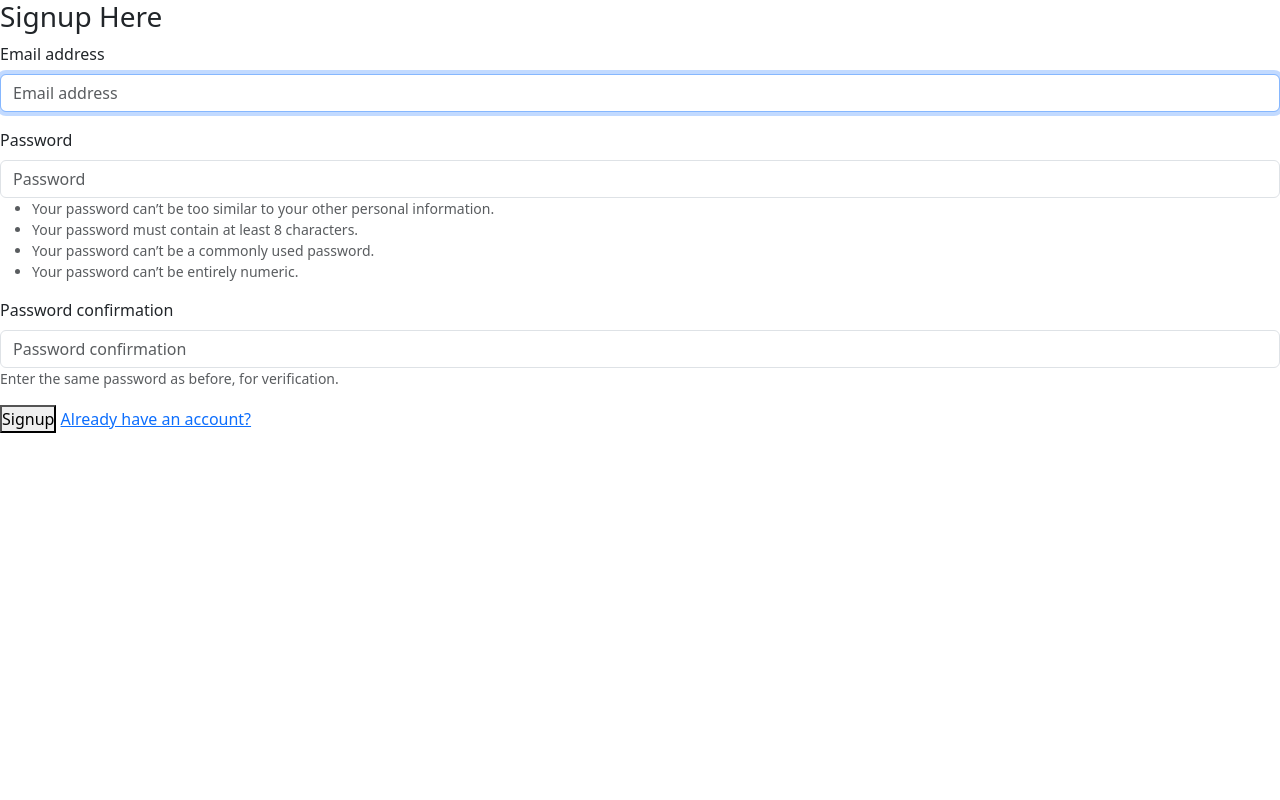
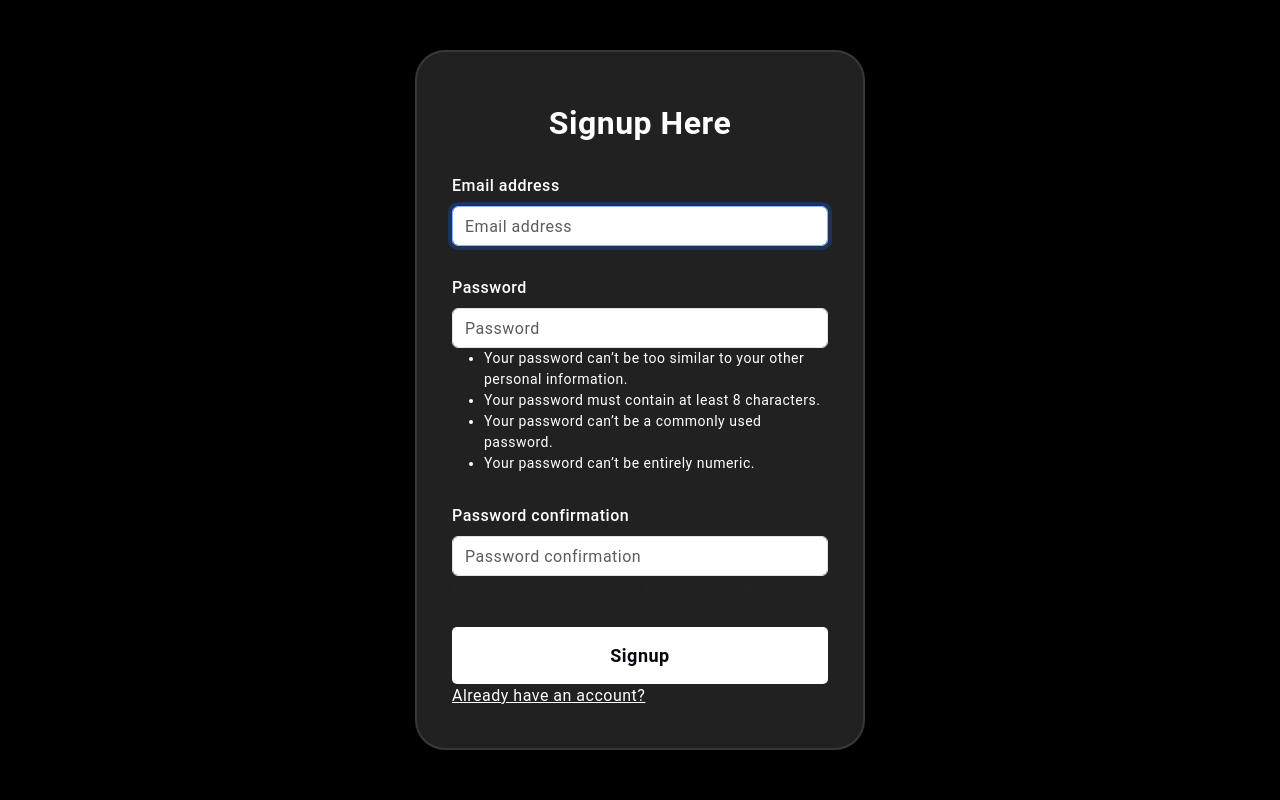
Before and after one commit to Julienexe/shopstop, a Django app: template users/templates/users/signup.html in a window 1280 px wide. Run offline with Django 5.2, Linux system fonts and the light colour scheme; the template is opened without the code that fills it: values that come from a table or form of the project are taken from there, others are empty; some libraries are stand-ins or nearby versions.

Commit message:
organising form ui design

```diff
--- a/static/css/style.css
+++ b/static/css/style.css
@@ -9,6 +9,7 @@ html,
 body
 {
     overflow: hidden;
+    background-color: #000;
 }
 
 .experience
@@ -32,3 +33,66 @@ body
 {
     color: inherit;
 }
+
+.registration{
+    background-color: #000;
+}
+
+form.registration{
+    height: 700px;
+    width: 450px;
+    background-color: rgba(255,255,255,0.13);
+    position: absolute;
+    transform: translate(-50%,-50%);
+    top: 50%;
+    left: 50%;
+    border-radius: 30px;
+    backdrop-filter: blur(10px);
+    border: 2px solid rgba(255,255,255,0.1);
+    padding: 50px 35px;
+}
+form *{
+    font-family: 'Roboto',sans-serif;
+    color: #ffffff;
+    letter-spacing: 0.5px;
+    outline: none;
+    border: none;
+}
+form h3{
+    font-size: 32px;
+    font-weight: 600;
+    line-height: 42px;
+    text-align: center;
+}
+
+label{
+    display: block;
+    margin-top: 30px;
+    font-size: 16px;
+    font-weight: 500;
+}
+input{
+    display: block;
+    height: 40px;
+    width: 100%;
+    background-color: rgba(255,255,255,0.07);
+    border-radius: 3px;
+    padding: 0 10px;
+    margin-top: 2px;
+    font-size: 14px;
+    font-weight: 300;
+}
+::placeholder{
+    color: #e5e5e5;
+}
+button.registration{
+    margin-top: 14px;
+    width: 100%;
+    background-color: #ffffff;
+    color: #080710;
+    padding: 15px 0;
+    font-size: 18px;
+    font-weight: 600;
+    border-radius: 5px;
+    cursor: pointer;
+    }
```
